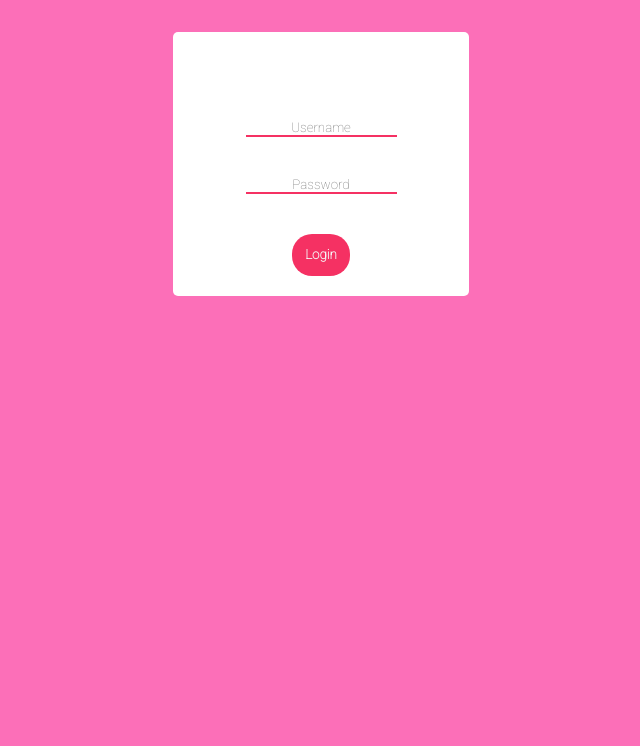
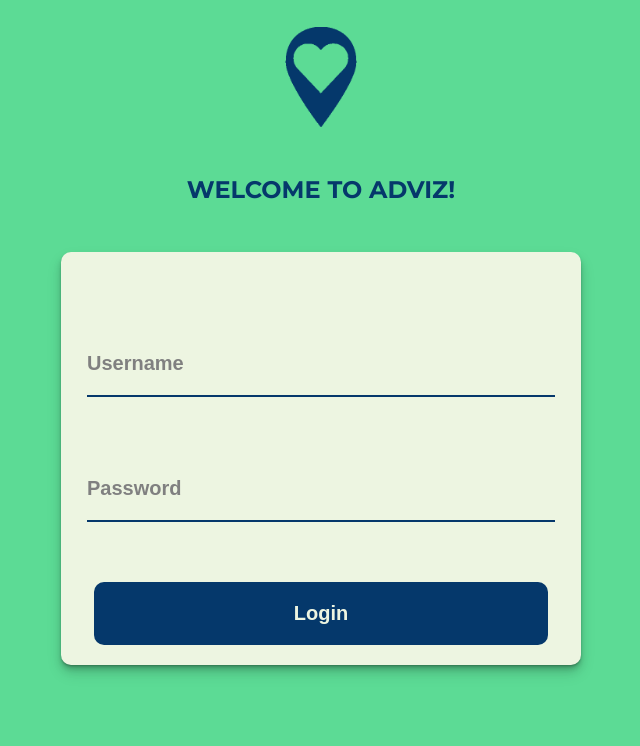
Before and after one commit to christian1koch/christian-WAD2021, a plain HTML site: page adviz/index.html in a window 1280 px wide. Shown: the part 54-800 px from the top of the page, without its empty margins (319-959 px from the left). Drawn offline with Linux system fonts and the light colour scheme; some packages are replaced by stand-ins of ours.

Commit message:
New Color Pallete
Last Color Palette was a little too extra...

```diff
--- a/adviz/css/Stylesheet.css
+++ b/adviz/css/Stylesheet.css
@@ -1,65 +1,78 @@
-
+@import url('https://fonts.googleapis.com/css2?family=Montserrat:wght@700&display=swap');
 :root{
-    --main-pink: #E93793;
-    --intense-pink: #bf0b68;
-    --deep-pink: #fc309a;
-    --pansy-purple: #82194f;
-    --smitten: #fc6fb8;
+    --main-pink: #05386b;
+    --intense-pink: #379683;
+    --deep-pink: #5CDB95;
+    --pansy-purple: #8EE4AF;
+    --smitten: #EDF5E1;
     --dark-gray: #1d1b1c;
+}
+*,*:focus,*:hover{
+    outline:none;
 }
 *{
     margin: 0;
     padding: 0;
-    font-family: 'Roboto', sans-serif;
 }
-
+#login-screen{
+    display: flex;
+    flex-direction: column;
+    justify-content: center;
+    align-items: center;
+    text-align: center;
+    min-height: 100vh;
+}
 html {
+    font-family: 'Montserrat', sans-serif;
     height: 100%;
-    background: var(--smitten);
+    background: #5CDB95;
 }
 .container {
     text-align: center;
     display:block;
-    color: white;
+    color: #05386b;
 }
-.forms {
+.login-form {
     margin-left: auto;
     margin-right: auto;
-    width: 16em;
+    width: 30em;
     display:block;
-    background-color: pink;
-    border-radius: 5px;
-    background-color: white;
+    border-radius: 10px;
+    background-color: #EDF5E1;
     padding: 20px;
     margin-top: 3em;
+    box-shadow: 0 1px 1px rgba(0,0,0,0.11),
+    0 2px 2px rgba(0,0,0,0.11),
+    0 4px 4px rgba(0,0,0,0.11),
+    0 6px 8px rgba(0,0,0,0.11),
+    0 8px 16px rgba(0,0,0,0.11);
 }
-.forms input, select{
-    display: block;
-    background-color:transparent;
-    text-align: center;
-    margin-left: auto;
-    margin-right: auto;
-    margin-top: 1em;
-    border: none;
-  border-bottom: 2px solid #F53163;
+
+
+::placeholder{
+    color: gray;
 }
-.login-form input{
-    margin-top: 3em;
-}
+
 .forms input[type=submit], input[type=button]{
     border: none;
-    background-color:#F53163;
+    background-color:#05386b;
     border-radius: 20px;
     padding: 1em;
     font-weight: bold;
-    color: whitesmoke;
+    color: #EDF5E1;
     display:inline;
 }
 .forms input[type=submit]:hover, input[type=button]:hover{
-    background-color: #CF2953;
+    background-color: #8EE4AF;
+    transition: all 0.3s ease;
 }
 .forms input[type=radio]{
     display:inline;
+}
+.login-form input[type=submit]{
+    border-radius: 10px;
+    padding: 1em 10em 1em 10em ;
+    text-align: center;
 }
 .privacy input{
     display:inline;
@@ -97,3 +110,21 @@ html {
 #main-screen, #update-delete-address-screen, #add-new-address-screen, #map-with-buttons{
     display:none;
 }
+.login-form input{
+    display: block;
+    background-color:transparent;
+    padding: 1em 10em 1em 0em ;
+    border-radius: 0px;
+    text-align: center;
+    margin-left: auto;
+    margin-right: auto;
+    margin-top: 3em;
+    border: none;
+    border-bottom: 2px solid #05386b;
+    font-weight: bold;
+    font-size: 20px;
+    text-align: left;
+}
+#welcome-title{
+    margin-top: 2em;
+}
--- a/adviz/index.html
+++ b/adviz/index.html
@@ -2,17 +2,15 @@
 <html>
     <head>
         <title>Adviz Christian Koch</title>
-        <link rel="preconnect" href="https://fonts.gstatic.com">
-        <link href="https://fonts.googleapis.com/css2?family=Roboto:wght@100&display=swap" rel="stylesheet">
         <link rel="stylesheet" href="css/Stylesheet.css">
     </head>
     <body>
         <div class="container">
             <div id = "login-screen">
-                    <h1>Almost before we knew</h1>
+                    <img src="Marker-Heart.png" alt="Marker Heart" width="100" height="100">
+                    <h2 id ="welcome-title">WELCOME TO ADVIZ!</h2>
                     <div class = "error-container"></div>
                     <form class = "login-form forms">
-                        <h2 class = "title-name">LOG IN</h2>
                         <input type="text" name="" placeholder="Username" required>
                         <input type="password" name="" placeholder="Password" required>
                         <input type="submit" name="" value="Login">
```
Also changed, not shown: adviz/Marker-Heart.png (added).
